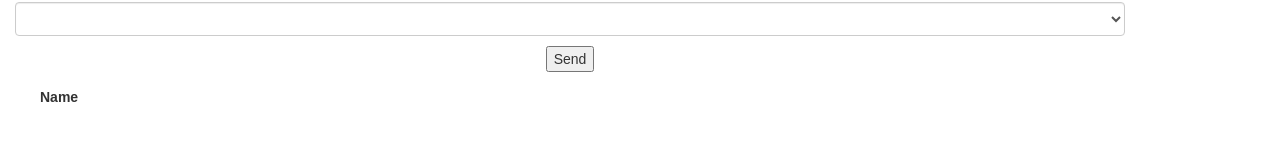
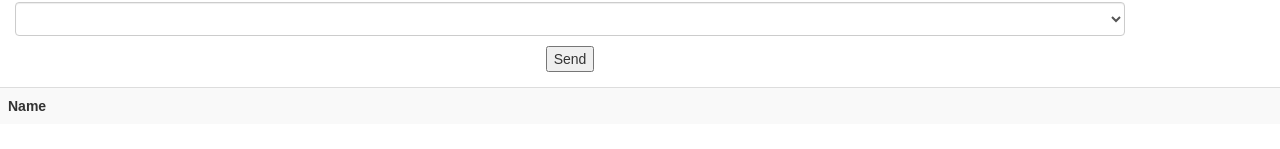
Before and after one commit to cspinstructor/places, a React (Create React App) app in the folder client/: page /form in a window 1280 px wide. Shown: the part 491-640 px from the top of the page. Built offline with nearby package versions, Linux system fonts and the light colour scheme.

Commit message:
Added striped table

```diff
--- a/client/src/components/Result.js
+++ b/client/src/components/Result.js
@@ -1,16 +1,23 @@
 import React from 'react';
-
 const Result = props => {
   //console.log(props.list.length);
 
   return (
-    <div>
-      <ul>
-        <th>Name</th>
-        {props.list.map(result => {
-          return <li>{result.name}</li>;
-        })}
-      </ul>
+    <div row container-fluid>
+      <table className="table table-striped">
+        <tbody>
+          <tr>
+            <th>Name</th>
+          </tr>
+          {props.list.map(result => {
+            return (
+              <tr>
+                <td>{result.name}</td>
+              </tr>
+            );
+          })}
+        </tbody>
+      </table>
     </div>
   );
 };
```
